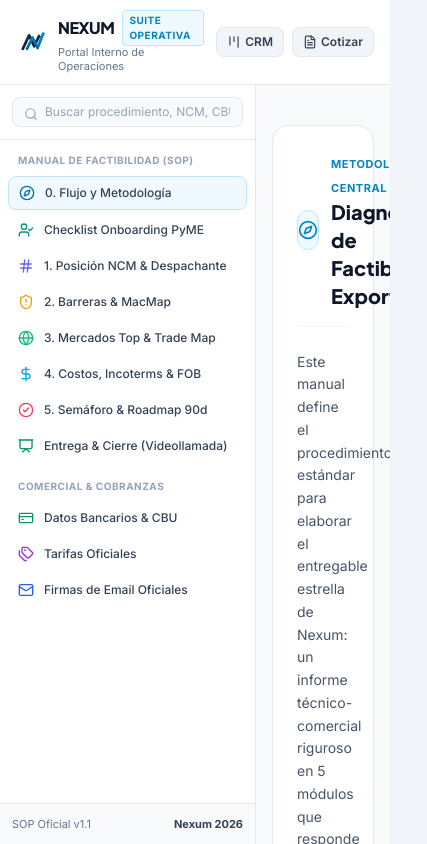
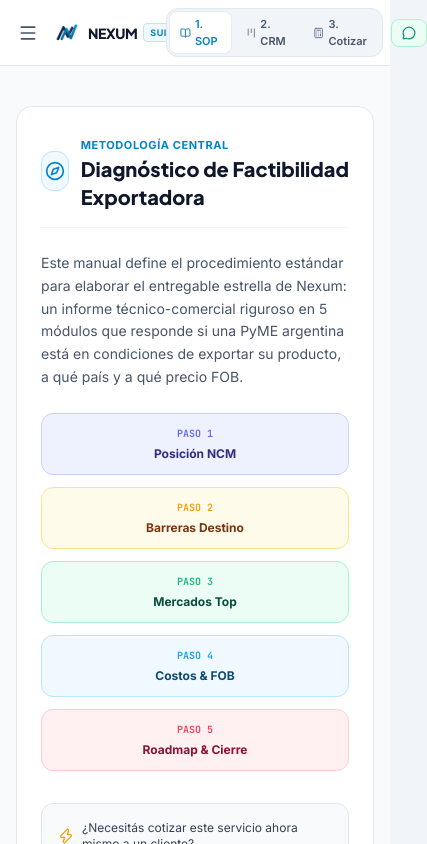
Before and after one commit to juanoviedo1987-droid/NEXUM-Trade-Consulting, a plain HTML site: page procedimientos.html in a window 390 px wide. Shown: the whole page, 427 px wide, since content can reach past the window. Drawn offline with nearby package versions, Linux system fonts and the light colour scheme.

Commit message:
feat: Responsive total para celulares con mobile drawer en Procedimientos y segmented switch compacto

```diff
--- a/procedimientos.html
+++ b/procedimientos.html
@@ -45,61 +45,68 @@
 <body class="h-full flex flex-col font-sans antialiased text-slate-800 bg-slate-100">
 
   <!-- ================= BARRA DE NAVEGACIÓN UNIFICADA DE LA SUITE ================= -->
-  <header class="bg-white border-b border-slate-200 px-4 py-2.5 flex items-center justify-between gap-3 shrink-0 z-30 shadow-xs">
+  <header class="bg-white border-b border-slate-200 px-3 sm:px-4 py-2 sm:py-2.5 flex items-center justify-between gap-2 shrink-0 z-30 shadow-xs">
 
-    <!-- Brand / Isotipo -->
-    <div class="flex items-center gap-3">
-      <a href="index.html" class="flex items-center gap-2.5 group" title="Ir a la web principal de Nexum">
-        <img src="assets/logo-3.png" alt="Nexum" class="w-8 h-8 object-contain group-hover:scale-105 transition-transform">
+    <!-- Brand / Isotipo + Botón Menú Móvil -->
+    <div class="flex items-center gap-2 sm:gap-3">
+      <button onclick="toggleMobileSidebar()" class="md:hidden p-1.5 rounded-lg text-slate-600 hover:text-slate-900 hover:bg-slate-100 transition" title="Abrir Menú de Módulos">
+        <i data-lucide="menu" class="w-5 h-5"></i>
+      </button>
+
+      <a href="index.html" class="flex items-center gap-2 group" title="Ir a la web principal de Nexum">
+        <img src="assets/logo-3.png" alt="Nexum" class="w-7 h-7 sm:w-8 sm:h-8 object-contain group-hover:scale-105 transition-transform">
         <div>
-          <div class="flex items-center gap-2">
-            <span class="font-heading font-extrabold text-base text-brand-900 tracking-tight leading-none">NEXUM</span>
-            <span class="text-[10px] font-bold tracking-wider uppercase px-1.5 py-0.5 rounded bg-brand-50 text-brand-600 border border-brand-200">Suite Operativa</span>
+          <div class="flex items-center gap-1.5 sm:gap-2">
+            <span class="font-heading font-extrabold text-sm sm:text-base text-brand-900 tracking-tight leading-none">NEXUM</span>
+            <span class="text-[9px] sm:text-[10px] font-bold tracking-wider uppercase px-1.5 py-0.5 rounded bg-brand-50 text-brand-600 border border-brand-200">Suite</span>
           </div>
-          <span class="text-[11px] text-slate-500 leading-tight block">Portal Interno de Operaciones</span>
+          <span class="text-[10px] sm:text-[11px] text-slate-500 leading-tight hidden xs:block">Portal de Operaciones</span>
         </div>
       </a>
     </div>
 
-    <!-- Navegación entre Módulos / Apps (Orden Lógico Oficial) -->
-    <nav class="hidden md:flex items-center gap-1 bg-slate-100 p-1 rounded-xl border border-slate-200 text-xs font-semibold">
-      <a href="procedimientos.html" class="flex items-center gap-1.5 px-3 py-1.5 rounded-lg bg-white text-brand-600 shadow-xs border border-slate-200/80">
+    <!-- Navegación entre Módulos / Apps (Desktop & Mobile Segmented Switch) -->
+    <nav class="flex items-center gap-1 bg-slate-100 p-0.5 sm:p-1 rounded-xl border border-slate-200 text-[11px] sm:text-xs font-semibold">
+      <a href="procedimientos.html" class="flex items-center gap-1 sm:gap-1.5 px-2.5 sm:px-3 py-1 sm:py-1.5 rounded-lg bg-white text-brand-600 shadow-xs border border-slate-200/80">
         <i data-lucide="book-open" class="w-3.5 h-3.5 text-brand-500"></i>
-        <span>1. Procedimientos & SOP</span>
+        <span>1. SOP</span>
       </a>
-      <a href="crm.html" class="flex items-center gap-1.5 px-3 py-1.5 rounded-lg text-slate-600 hover:text-slate-900 hover:bg-white/60 transition">
+      <a href="crm.html" class="flex items-center gap-1 sm:gap-1.5 px-2.5 sm:px-3 py-1 sm:py-1.5 rounded-lg text-slate-600 hover:text-slate-900 hover:bg-white/60 transition">
         <i data-lucide="kanban" class="w-3.5 h-3.5 text-slate-500"></i>
-        <span>2. Pipeline CRM</span>
+        <span>2. CRM</span>
       </a>
-      <a href="presupuestos.html" class="flex items-center gap-1.5 px-3 py-1.5 rounded-lg text-slate-600 hover:text-slate-900 hover:bg-white/60 transition">
+      <a href="presupuestos.html" class="flex items-center gap-1 sm:gap-1.5 px-2.5 sm:px-3 py-1 sm:py-1.5 rounded-lg text-slate-600 hover:text-slate-900 hover:bg-white/60 transition">
         <i data-lucide="calculator" class="w-3.5 h-3.5 text-slate-500"></i>
-        <span>3. Presupuestador</span>
+        <span>3. Cotizar</span>
       </a>
     </nav>
 
     <!-- Botones Rápidos a la Derecha -->
-    <div class="flex items-center gap-2">
-      <a href="crm.html" class="flex md:hidden items-center gap-1 px-2.5 py-1.5 rounded-lg text-xs font-semibold bg-slate-100 text-slate-700 border border-slate-200">
-        <i data-lucide="kanban" class="w-3.5 h-3.5"></i>
-        <span>CRM</span>
-      </a>
-      <a href="presupuestos.html" class="flex md:hidden items-center gap-1 px-2.5 py-1.5 rounded-lg text-xs font-semibold bg-slate-100 text-slate-700 border border-slate-200">
-        <i data-lucide="file-text" class="w-3.5 h-3.5"></i>
-        <span>Cotizar</span>
-      </a>
-      <a href="https://wa.me/5491172376197" target="_blank" class="hidden sm:flex items-center gap-1.5 px-3 py-1.5 rounded-lg text-xs font-semibold bg-emerald-50 text-emerald-700 border border-emerald-200 hover:bg-emerald-100 transition">
+    <div class="flex items-center gap-1.5">
+      <a href="https://wa.me/5491172376197" target="_blank" class="flex items-center gap-1 px-2.5 py-1.5 rounded-lg text-xs font-semibold bg-emerald-50 text-emerald-700 border border-emerald-200 hover:bg-emerald-100 transition" title="WhatsApp Oficial">
         <i data-lucide="message-circle" class="w-3.5 h-3.5 text-emerald-600"></i>
-        <span>WhatsApp Oficial</span>
+        <span class="hidden lg:inline">WhatsApp</span>
       </a>
     </div>
 
   </header>
 
   <!-- ================= LAYOUT PRINCIPAL DE PROCEDIMIENTOS ================= -->
-  <div class="flex-1 flex overflow-hidden">
+  <div class="flex-1 flex overflow-hidden relative">
+
+    <!-- BACKDROP MÓVIL PARA SIDEBAR -->
+    <div id="sidebarBackdrop" onclick="toggleMobileSidebar(false)" class="fixed inset-0 bg-slate-900/40 z-30 hidden md:hidden transition-opacity"></div>
 
     <!-- BARRA LATERAL (Índice y Selector de Secciones) -->
-    <aside class="w-64 sm:w-72 bg-white border-r border-slate-200 flex flex-col shrink-0 z-20">
+    <aside id="sidebarMenu" class="fixed md:static inset-y-0 left-0 w-72 bg-white border-r border-slate-200 flex flex-col shrink-0 z-40 transform -translate-x-full md:translate-x-0 transition-transform duration-200 ease-in-out">
+
+      <!-- Encabezado Sidebar Mobile -->
+      <div class="p-3 border-b border-slate-200 flex md:hidden items-center justify-between bg-slate-50">
+        <span class="font-heading font-bold text-xs text-slate-900">Módulos & Procedimientos</span>
+        <button onclick="toggleMobileSidebar(false)" class="p-1 rounded-lg text-slate-500 hover:text-slate-900">
+          <i data-lucide="x" class="w-4 h-4"></i>
+        </button>
+      </div>
 
       <!-- Buscador Rápido -->
       <div class="p-3 border-b border-slate-200">
@@ -874,6 +881,23 @@ Al transferir, envianos el comprobante y tu CUIT para emitir la factura formal y
       mostrarSeccion('resumen');
     });
 
+    function toggleMobileSidebar(open = null) {
+      const sidebar = document.getElementById("sidebarMenu");
+      const backdrop = document.getElementById("sidebarBackdrop");
+      if (!sidebar || !backdrop) return;
+
+      const isClosed = sidebar.classList.contains("-translate-x-full");
+      const shouldOpen = open !== null ? open : isClosed;
+
+      if (shouldOpen) {
+        sidebar.classList.remove("-translate-x-full");
+        backdrop.classList.remove("hidden");
+      } else {
+        sidebar.classList.add("-translate-x-full");
+        backdrop.classList.add("hidden");
+      }
+    }
+
     function mostrarSeccion(secId) {
       // Ocultar todas las secciones
       document.querySelectorAll(".content-section").forEach(sec => sec.classList.add("hidden"));
@@ -883,6 +907,11 @@ Al transferir, envianos el comprobante y tu CUIT para emitir la factura formal y
         target.classList.remove("hidden");
         // Scroll suave al inicio
         document.getElementById("mainContainer").scrollTop = 0;
+      }
+
+      // Si estamos en mobile, cerrar el drawer tras seleccionar
+      if (window.innerWidth < 768) {
+        toggleMobileSidebar(false);
       }
 
       // Marcar activo en el sidebar
```
Also changed, not shown: crm.html (+7 -7 lines), presupuestos.html (+14 -22 lines).
